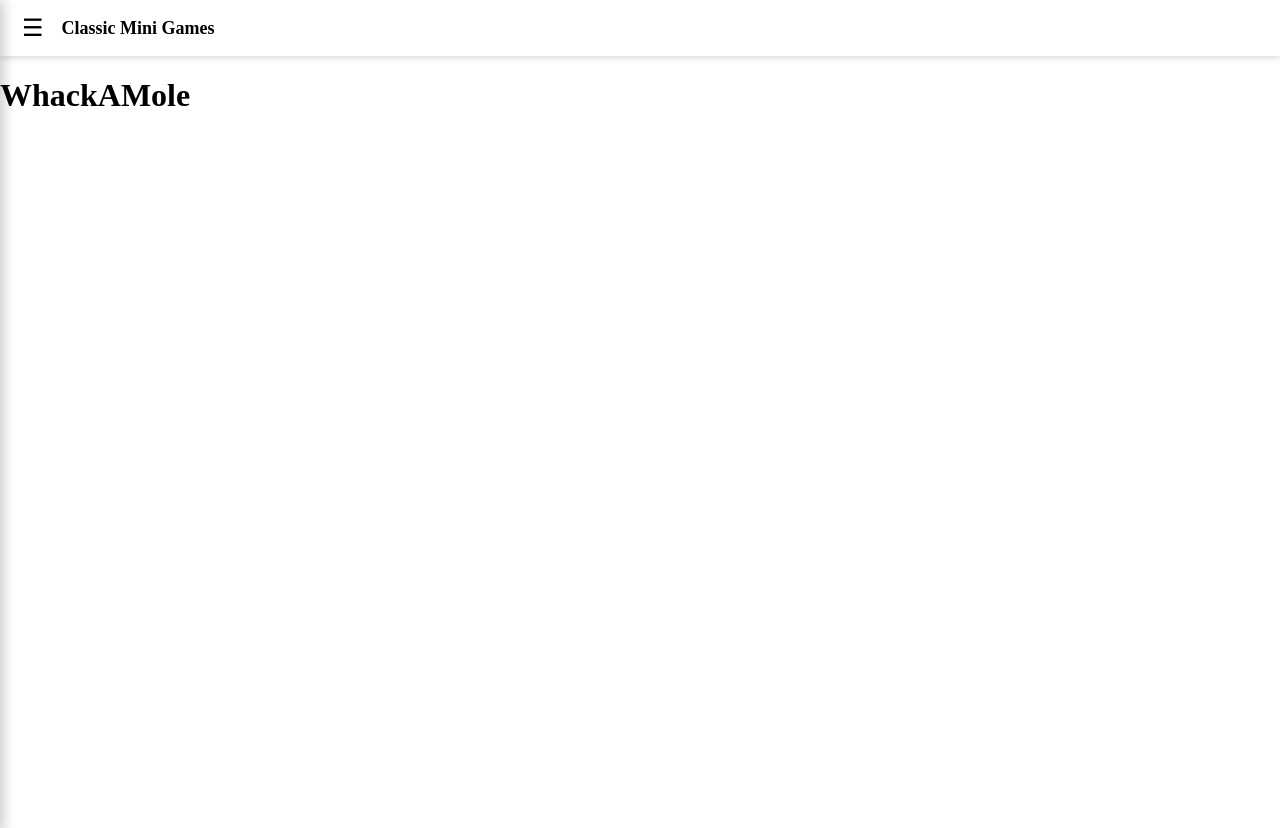
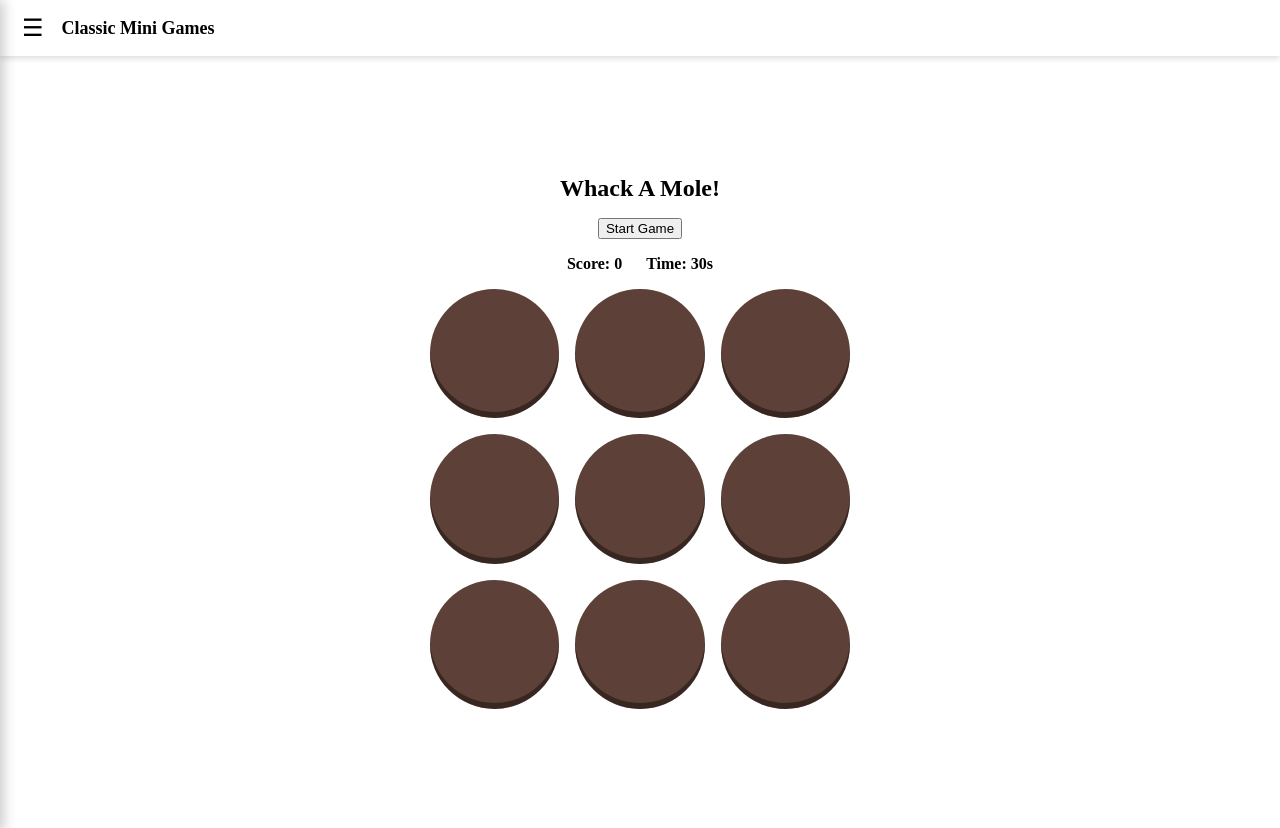
Before and after one commit to MaryfrancesU/Classic-Mini-Games, a React (Vite) app: page /whack-a-mole in a window 1280 px wide. Before the commit the page ends 800 px from the top, so only its background shows below. Built offline with nearby package versions, Linux system fonts and the light colour scheme.

Commit message:
whack a mole

```diff
--- a/src/pages/WhackAMole/WhackAMole.jsx
+++ b/src/pages/WhackAMole/WhackAMole.jsx
@@ -1,7 +1,107 @@
-import './WhackAMole.scss';
+import { useEffect, useRef, useState } from "react";
+import { Link } from "react-router-dom";
+import "./WhackAMole.scss";
+
+const GRID_SIZE = 9;
+const GAME_TIME = 30;
 
 const WhackAMole = () => {
-  return <h1>WhackAMole</h1>
+  const [activeIndex, setActiveIndex] = useState(null);
+  const [score, setScore] = useState(0);
+  const [timeLeft, setTimeLeft] = useState(GAME_TIME);
+  const [started, setStarted] = useState(false);
+  const [gameOver, setGameOver] = useState(false);
+
+  const moleTimer = useRef(null);
+  const countdownTimer = useRef(null);
+
+  useEffect(() => {
+    if (!started) return;
+
+    moleTimer.current = setInterval(() => {
+      setActiveIndex(Math.floor(Math.random() * GRID_SIZE));
+    }, 700);
+
+    countdownTimer.current = setInterval(() => {
+      setTimeLeft((prev) => prev - 1);
+    }, 1000);
+
+    return () => {
+      clearInterval(moleTimer.current);
+      clearInterval(countdownTimer.current);
+    };
+  }, [started]);
+
+  useEffect(() => {
+    if (timeLeft <= 0) {
+      clearInterval(moleTimer.current);
+      clearInterval(countdownTimer.current);
+      setGameOver(true);
+      setStarted(false);
+      setActiveIndex(null);
+    }
+  }, [timeLeft]);
+
+  const startGame = () => {
+    setScore(0);
+    setTimeLeft(GAME_TIME);
+    setGameOver(false);
+    setStarted(true);
+  };
+
+  const hitMole = (index) => {
+    if (!started || index !== activeIndex) return;
+
+    setScore((prev) => prev + 1);
+    setActiveIndex(null);
+  };
+
+  return (
+    <div className="whack-container">
+      <h2>Whack A Mole! </h2>
+
+      <button
+        className="button"
+        onClick={startGame}
+        disabled={started || gameOver}
+      >
+        Start Game
+      </button>
+
+      <div className="hud">
+        <span>Score: {score}</span>
+        <span>Time: {timeLeft}s</span>
+      </div>
+
+      <div className="grid">
+        {Array.from({ length: GRID_SIZE }).map((_, index) => (
+          <button
+            key={index}
+            className={`hole ${activeIndex === index ? "active" : ""}`}
+            onClick={() => hitMole(index)}
+            disabled={!started}
+          >
+            {activeIndex === index && <div className="mole" />}
+          </button>
+        ))}
+
+        {gameOver && (
+          <div className="overlay">
+            <h1>Game Over</h1>
+            <p>Final Score: {score}</p>
+            <div className="overlay-buttons">
+              <button className="button" onClick={startGame}>
+                Play Again
+              </button>
+              <Link to="/" className="button">
+                Home
+              </Link>
+            </div>
+          </div>
+        )}
+      </div>
+    </div>
+  );
 };
 
 export default WhackAMole;
--- a/src/pages/WhackAMole/WhackAMole.scss
+++ b/src/pages/WhackAMole/WhackAMole.scss
@@ -0,0 +1,77 @@
+.whack-container {
+  min-height: calc(100vh - 60px);
+  display: flex;
+  flex-direction: column;
+  align-items: center;
+  justify-content: center;
+  gap: 16px;
+  padding: 16px;
+  text-align: center;
+
+  h2 {
+    margin: 0;
+  }
+
+  .hud {
+    display: flex;
+    gap: 24px;
+    font-weight: bold;
+  }
+
+  .grid {
+    position: relative;
+    display: grid;
+    grid-template-columns: repeat(3, 1fr);
+    gap: 16px;
+    width: min(85vw, 420px);
+    aspect-ratio: 1 / 1;
+  }
+
+  .hole {
+    background: #5d4037;
+    border-radius: 50%;
+    border: none;
+    cursor: pointer;
+    position: relative;
+    overflow: hidden;
+    box-shadow: inset 0 -6px rgba(0, 0, 0, 0.4);
+
+    &:disabled {
+      cursor: default;
+    }
+
+    &.active {
+      background: #4e342e;
+    }
+  }
+
+  .mole {
+    width: 70%;
+    height: 70%;
+    background: #816257;
+    border-radius: 50%;
+    position: absolute;
+    bottom: -10%;
+    left: 50%;
+    transform: translateX(-50%);
+    box-shadow: inset 0 -4px rgba(0, 0, 0, 0.4);
+    animation: pop 0.15s ease-out;
+  }
+
+  .overlay {
+    @include game-over-overlay;
+
+    p {
+      margin-bottom: 16px;
+    }
+  }
+}
+
+@keyframes pop {
+  from {
+    transform: translateX(-50%) scale(0.8);
+  }
+  to {
+    transform: translateX(-50%) scale(1);
+  }
+}
```
